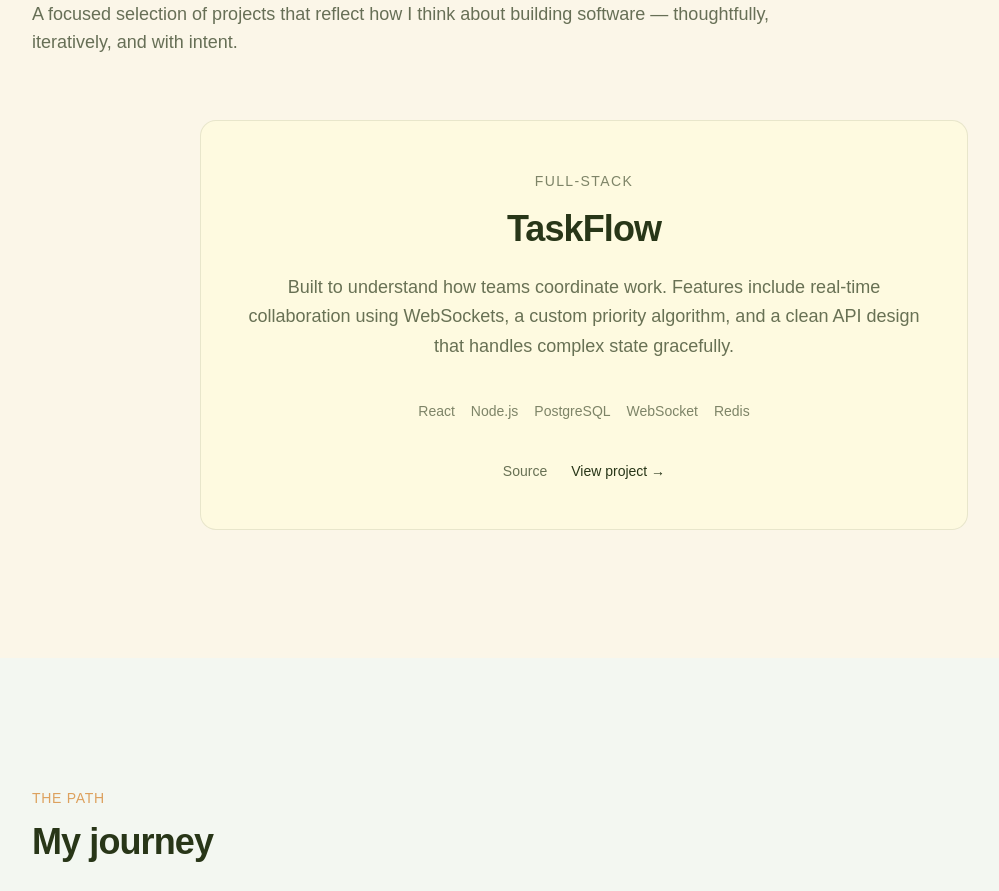
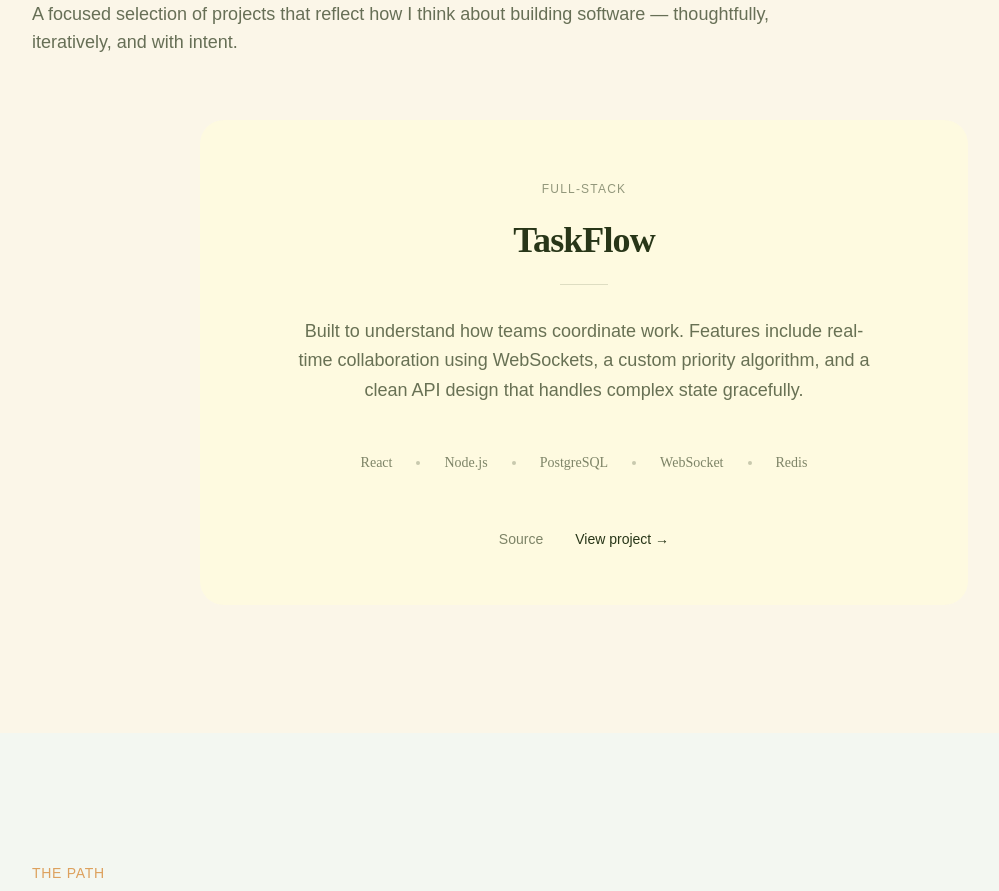
Before and after one commit to DimitarMalamski/Personal-Portfolio, a Next.js app: page / in a window 1280 px wide. Shown: the part 1020-1911 px from the top of the page, without its empty margins (56-1055 px from the left). Built offline with nearby package versions, Linux system fonts and the light colour scheme.

Commit message:
Finished the initial design of the Project card in the Projects section

```diff
--- a/src/app/globals.css
+++ b/src/app/globals.css
@@ -69,3 +69,7 @@ html {
     animation: none;
   }
 }
+
+.serif {
+  font-family: "Times New Roman", Times, serif;
+}
--- a/src/components/FeaturedProject.tsx
+++ b/src/components/FeaturedProject.tsx
@@ -14,35 +14,45 @@ export default function FeaturedProject({
   return (
     <div
       className="
+        relative
         mx-auto
         max-w-3xl
-        rounded-2xl
+        rounded-3xl
         bg-[var(--cream)]
-        border border-[var(--forest)]/10
-        px-10 py-12
+        px-12 py-14
         text-center
       "
     >
-      <span className="text-sm uppercase tracking-widest text-[var(--forest)]/60">
+      <div className="relative z-10">
+        <span className="text-xs uppercase tracking-widest text-[var(--forest)]/50">
           {category}
         </span>
 
-      <h3 className="text-3xl sm:text-4xl font-semibold tracking-tight mt-4 mb-6 text-[var(--forest)]">
+        <h3 className="serif text-3xl sm:text-4xl font-semibold tracking-tight mt-5 mb-6 text-[var(--forest)]">
           {title}
         </h3>
 
-      <p className="text-lg leading-relaxed text-[var(--forest)]/70 mb-10">
+        <div className="mx-auto mb-8 h-px w-12 bg-[var(--forest)]/15" />
+
+        <p className="max-w-xl mx-auto text-lg leading-relaxed text-[var(--forest)]/70 mb-12">
           {description}
         </p>
 
-      <div className="flex flex-wrap justify-center gap-4 text-sm text-[var(--forest)]/60 mb-10">
-        {tech.map((item) => (
-          <span key={item}>{item}</span>
-        ))}
+        <div className="serif flex flex-wrap justify-center items-center gap-x-6 gap-y-2 text-sm text-[var(--forest)]/60 mb-14">
+          {tech.flatMap((item, i) => [
+            <span key={item}>{item}</span>,
+            i < tech.length - 1 && (
+              <span
+                key={`${item}-dot`}
+                aria-hidden
+                className="h-1 w-1 rounded-full bg-[var(--forest)]/25"
+              />
+            ),
+          ])}
         </div>
 
-      <div className="flex items-center justify-center gap-6">
-        <a className="flex items-center gap-2 text-sm font-medium text-[var(--forest)]/70 hover:text-[var(--forest)]">
+        <div className="flex items-center justify-center gap-8">
+          <a className="flex items-center gap-2 text-sm font-medium text-[var(--forest)]/60 hover:text-[var(--forest)]">
             Source
           </a>
 
@@ -51,5 +61,6 @@ export default function FeaturedProject({
           </a>
         </div>
       </div>
+    </div>
   );
 }
```
Lines whose indentation alone changed are shown as unchanged.
